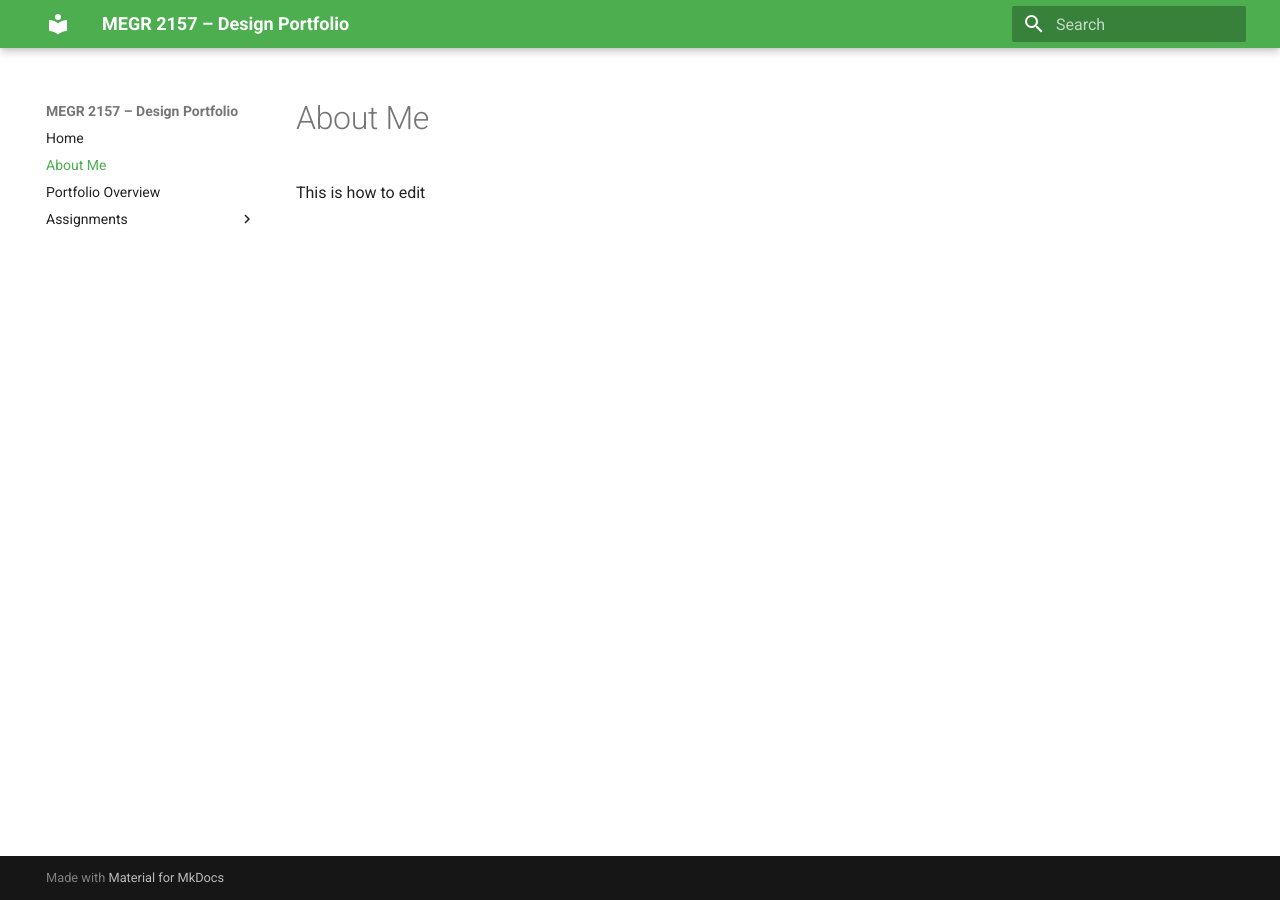
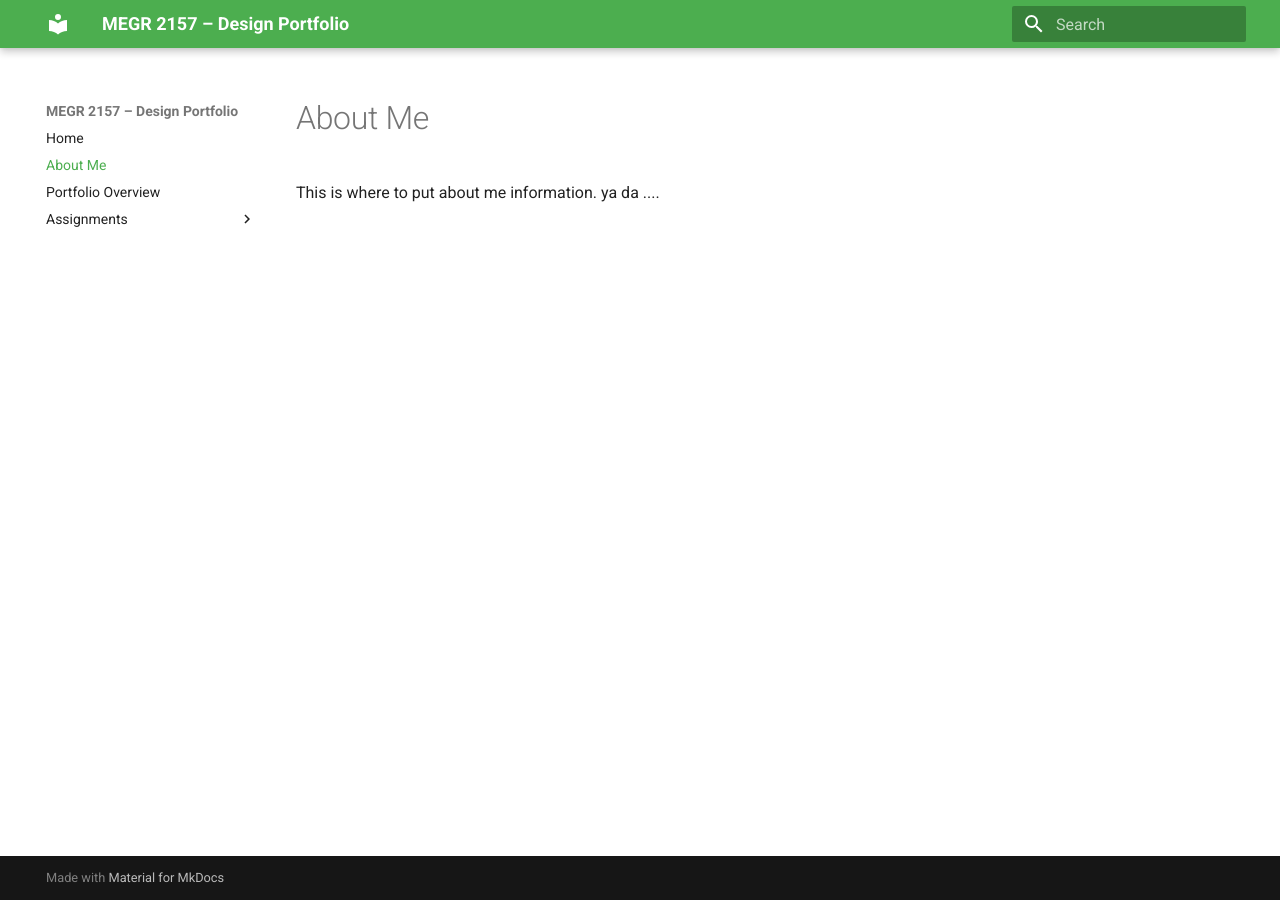
Before and after one commit to Eugenebjj/my-repository2, an MkDocs documentation site: the page built from docs/aboutme/index.md, in a window 1280 px wide. Built offline with MkDocs 1.6.1 and Material for MkDocs 9.7.7, drawn with Linux system fonts in a browser that asks for light colours.

Commit message:
Update 'About Me' section content

```diff
--- a/docs/aboutme/index.md
+++ b/docs/aboutme/index.md
@@ -1,2 +1,3 @@
 #About Me
-This is how to edit
+This is where to put about me information.
+ya da ....
```
